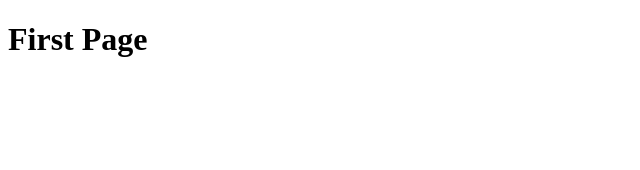
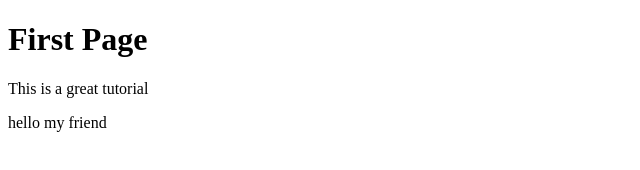
Before and after one commit to Istiak92/git-course, a plain HTML site: page index.html in a window 1280 px wide. Shown: the whole page, without its empty margins (0-640 px from the left). Drawn offline with Linux system fonts and the light colour scheme.

Commit message:
I added the index file and also added the config file

```diff
--- a/index.html
+++ b/index.html
@@ -8,5 +8,7 @@
   </head>
   <body>
     <h1>First Page</h1>
+    <p>This is a great tutorial</p>
+    <p>hello my friend</p>
   </body>
 </html>
```
Also changed, not shown: config.js (added).
